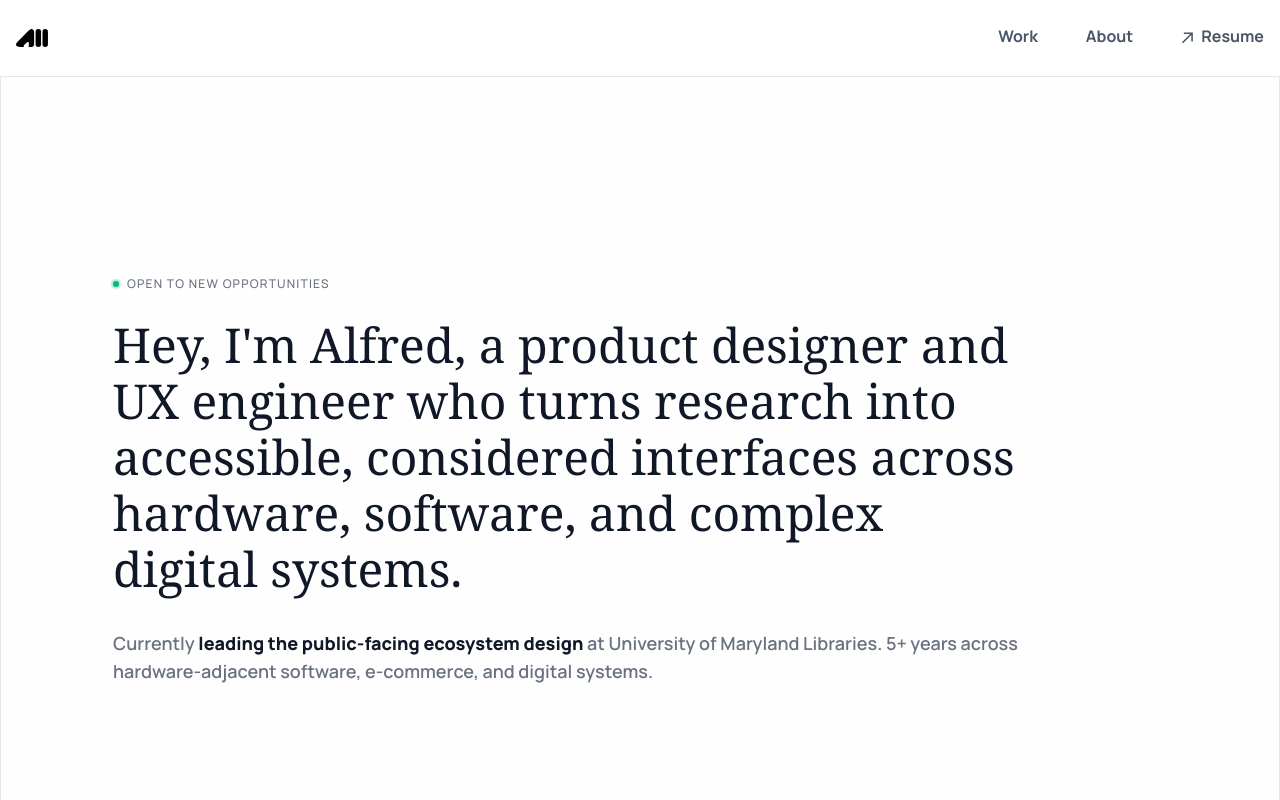
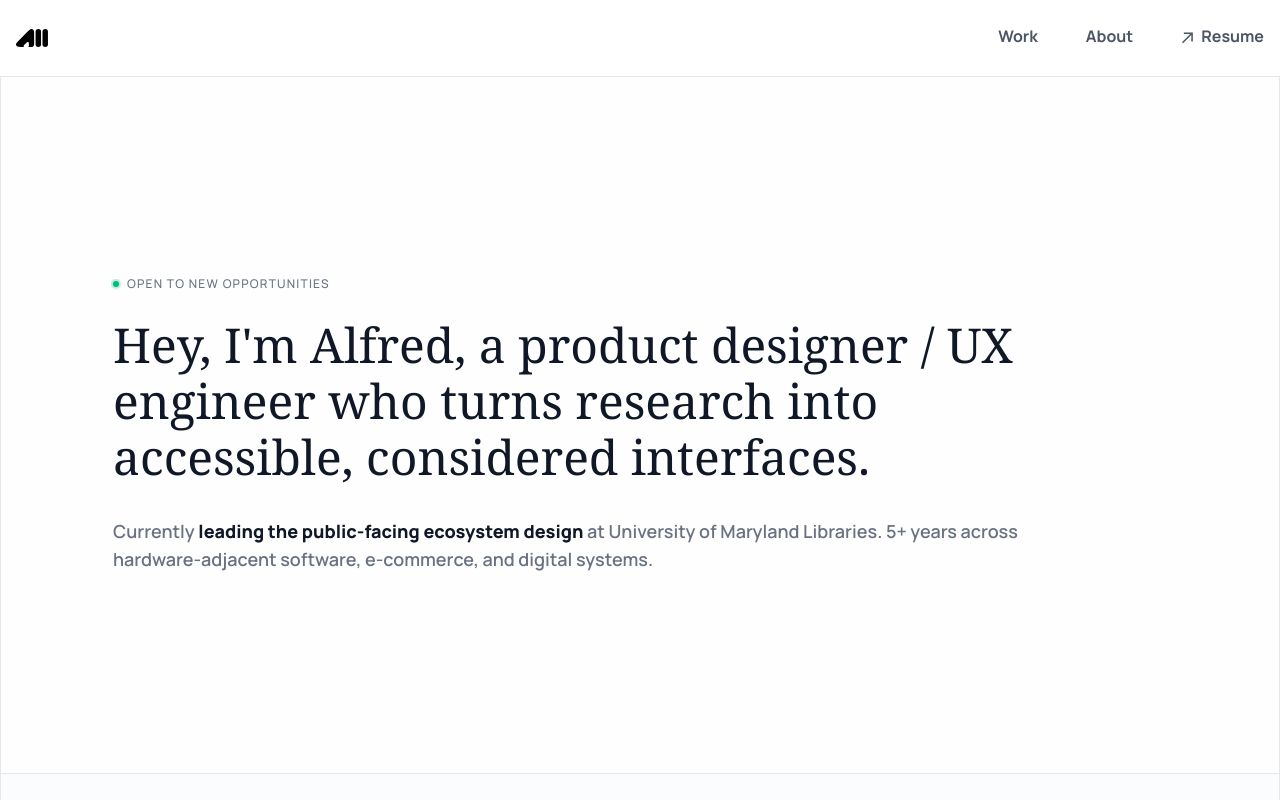
Before and after one commit to alfjrl/portfolio, a Next.js app: page / in a window 1280 px wide. Shown: the top 800 px of the page. Built offline with nearby package versions, Linux system fonts and the light colour scheme.

Commit message:
Revise introduction in page.tsx
Shortened introduction text for clarity.

```diff
--- a/app/page.tsx
+++ b/app/page.tsx
@@ -42,9 +42,8 @@ export default function Page() {
             className="text-3xl md:text-5xl md:pl-24 md:pr-60 font-serif mb-8 text-gray-900 md:leading-[3.5rem] animate-blur-in"
             style={{ animationDelay: "0.1s" }}
           >
-            Hey, I'm Alfred, a product designer and UX engineer who turns
-            research into accessible, considered interfaces across hardware,
-            software, and complex digital systems.
+            Hey, I'm Alfred, a product designer / UX engineer who turns
+            research into accessible, considered interfaces.
           </h1>
           {/* description */}
           <div className="md:pl-24 md:pr-60 md:text-lg font-semibold">
```
